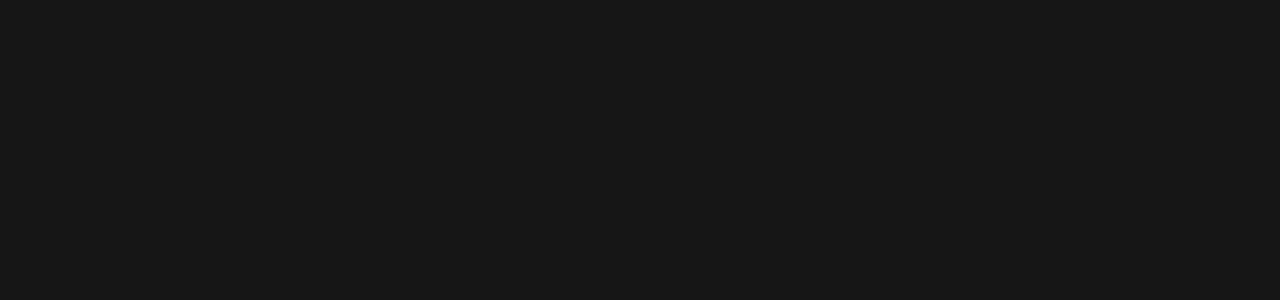
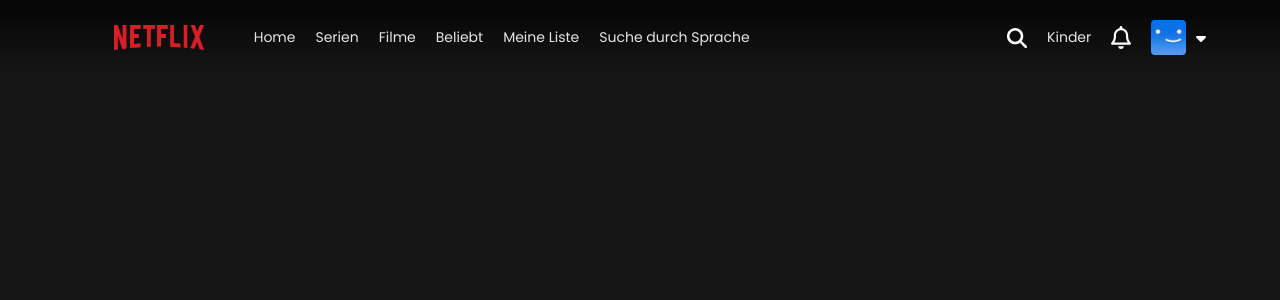
Before and after one commit to 2002kani/Netflix-clone, a React (Vite) app: page / in a window 1280 px wide. Shown: the top 300 px of the page. Built offline with nearby package versions, Linux system fonts and the light colour scheme.

Commit message:
Navbar finished

```diff
--- a/src/App.jsx
+++ b/src/App.jsx
@@ -1,7 +1,11 @@
-import { useState } from 'react'
+import Home from "./Pages/Home/Home"
 
 function App() {
-
+  return(
+    <div>
+        <Home/>
+    </div>
+  )
 }
 
 export default App
--- a/src/Components/Navbar/Navbar.css
+++ b/src/Components/Navbar/Navbar.css
@@ -0,0 +1,78 @@
+.navbar{
+    width: 100%;
+    padding: 20px;
+    display: flex;
+    justify-content: space-around;
+    gap: 70px;
+    position: fixed;
+    font-size: 14px;
+    color: #e5e5e5;
+    background-image: linear-gradient(180deg, rgba(0,0,0,0.7) 10%, transparent);
+    z-index: 1;
+}
+
+.navbar-links{
+    display: flex;
+    align-items: center;
+    gap: 50px;
+}
+
+.navbar-links img{
+    width:90px;
+}
+
+.navbar-links ul{
+    display: flex;
+    list-style: none;
+    gap: 20px;
+}
+
+.navbar-links ul li{
+    cursor: pointer;
+}
+
+.navbar-rechts{
+    display: flex;
+    gap: 20px;
+    align-items: center;
+}
+
+.navbar-rechts .icons{
+    width: 20px;
+    cursor: pointer;
+}
+
+.navbar-rechts .profil{
+    border-radius: 4px;
+    width: 35px;
+}
+
+.navbar-rechts .navbar-profil{
+    display: flex;
+    align-items: center;
+    gap: 10px;
+    cursor: pointer;
+    position: relative;
+}
+
+.navbar .abmelden-dropdown{
+    position: absolute;
+    top: 100%;
+    right: 0;
+    width: max-content;
+    background: #191919;
+    padding: 10px 22px;
+    border-radius: 8px;
+    text-decoration: underline;
+    z-index: 1;
+    display: none;
+}
+
+.navbar .abmelden-dropdown p{
+    cursor: pointer;
+    font-size: 13px;
+}
+
+.navbar-profil:hover .abmelden-dropdown{
+    display: block;
+}
--- a/src/Components/Navbar/Navbar.jsx
+++ b/src/Components/Navbar/Navbar.jsx
@@ -1,9 +1,37 @@
 import "./Navbar.css"
+import Logo from "../../Assets/logo.png"
+import SuchIcon from "../../Assets/search_icon.svg"
+import BenachrichtigungIcon from "../../Assets/bell_icon.svg"
+import ProfilIcon from "../../Assets/profile_img.png"
+import PfeilIcon from "../../Assets/caret_icon.svg"
 
 const Navbar = () => {
     return(
         <div className="navbar">
+            <div className="navbar-links">
+                <img src={Logo} alt="Netflix"></img>
+                <ul>
+                    <li> Home </li>
+                    <li> Serien </li>
+                    <li> Filme </li>
+                    <li> Beliebt </li>
+                    <li> Meine Liste </li>
+                    <li> Suche durch Sprache </li>
+                </ul>
+            </div>
 
+            <div className="navbar-rechts">
+                <img src={SuchIcon} alt="Suche" className="icons"></img>
+                <p> Kinder </p>
+                <img src={BenachrichtigungIcon} alt="" className="icons"></img>
+                <div className="navbar-profil">
+                    <img src={ProfilIcon} alt="" className="profil"></img>
+                    <img src={PfeilIcon} alt=""></img>
+                    <div className="abmelden-dropdown">
+                        <p> Abmelden </p>
+                    </div>
+                </div>
+            </div>
         </div>
     );
 }
--- a/src/Pages/Home/Home.jsx
+++ b/src/Pages/Home/Home.jsx
@@ -1,8 +1,10 @@
 import "./Home.css"
+import Navbar from "../../Components/Navbar/Navbar"
 
 const Home = () => {
     return(
         <div className="home">
+            <Navbar/>
 
         </div>
     );
--- a/src/index.css
+++ b/src/index.css
@@ -1,3 +1,5 @@
+@import url('https://fonts.googleapis.com/css2?family=Inter:ital,opsz,wght@0,14..32,100..900;1,14..32,100..900&family=Lato:ital,wght@0,100;0,300;0,400;0,700;0,900;1,100;1,300;1,400;1,700;1,900&family=Lexend:wght@100..900&family=Poppins:ital,wght@0,100;0,200;0,300;0,400;0,500;0,600;0,700;0,800;0,900;1,100;1,200;1,300;1,400;1,500;1,600;1,700;1,800;1,900&family=Roboto:ital,wght@0,100;0,300;0,400;0,500;0,700;0,900;1,100;1,300;1,400;1,500;1,700;1,900&display=swap');
+
 *{
   margin: 0;
   padding: 0;
@@ -7,4 +9,5 @@
 body{
   background: rgb(22, 22, 22);
   color: white;
+  font-family: "Poppins";
 }
```
